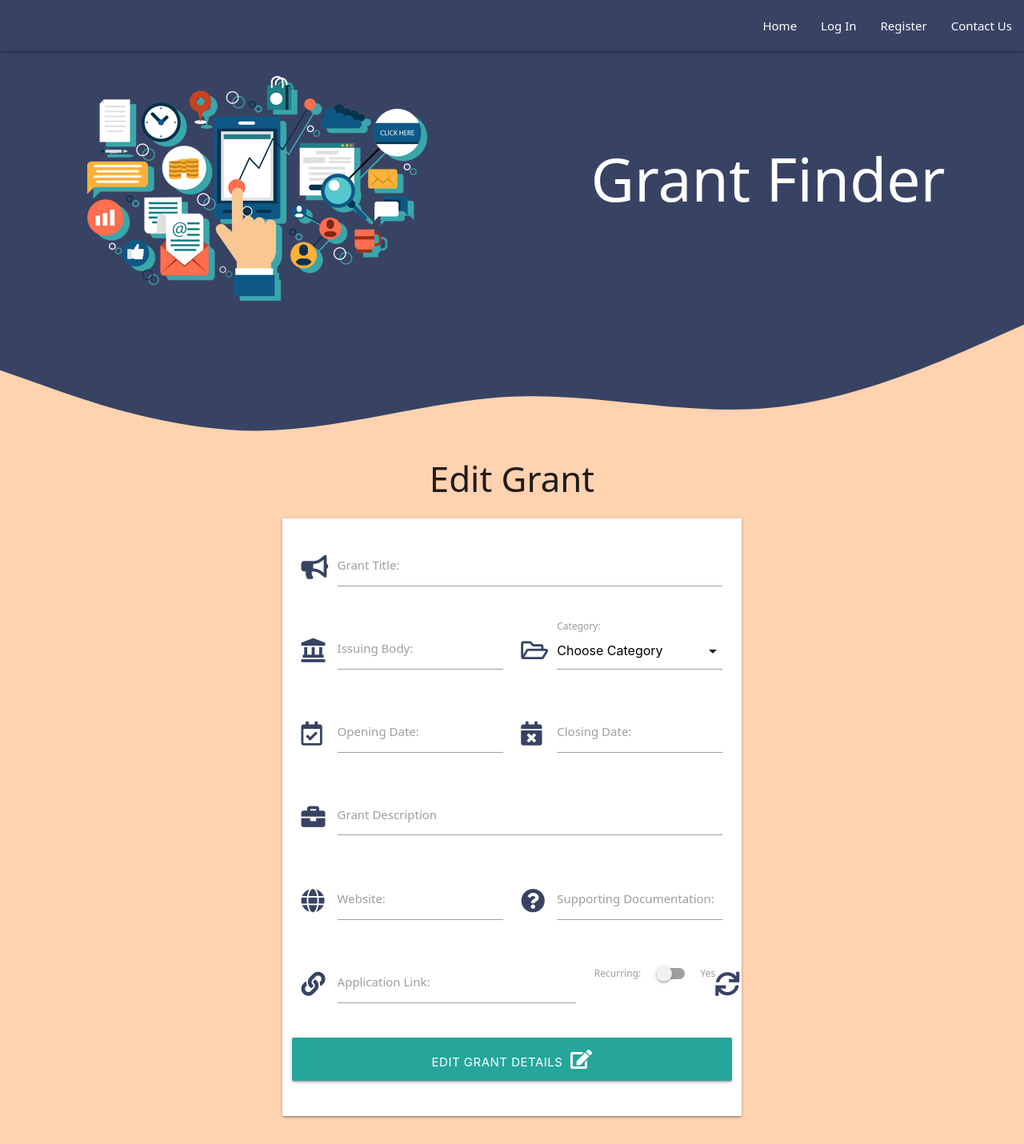
After one commit to Code-Institute-Submissions/StephenJ2020-Grant-Finder, a Flask app: template templates/edit_grant.html in a window 1280 px wide. The commit adds this page. Shown: the whole page at 80% size. Run offline with Flask 2, Linux system fonts and the light colour scheme; the template is opened without the code that fills it, so the values that code supplies are empty; some libraries are stand-ins or nearby versions.

Commit message:
feat: Create edit_grant.html and link to edit btn

```diff
--- a/app.py
+++ b/app.py
@@ -140,6 +140,13 @@ def add_grant():
     return render_template("add_grant.html", categories=categories)
 
 
+@app.route("/edit_grant/<grant_id>", methods=["GET", "POST"])
+def edit_grant(grant_id):
+    grant = mongo.db.grants.find_one({"_id": ObjectId(grant_id)})
+    categories = mongo.db.categories.find().sort("category_name", 1)
+    return render_template("edit_grant.html", grant=grant, categories=categories)
+
+
 if __name__ == "__main__":
     app.run(host=os.environ.get("IP"),
             port=int(os.environ.get("PORT")),
--- /dev/null
+++ b/templates/edit_grant.html
@@ -0,0 +1,104 @@
+{% extends "base.html" %}
+{% block content %}
+
+    <h3 class="center-align">Edit Grant</h3>
+    <div class="row">
+        <form class="col s12 m8 offset-m2" method="POST" action="{{ url_for('edit_grant', grant_id=grant._id) }}">
+            <div class="card-panel">
+                <!-- Grant Title -->
+                <div class="row">
+                    <div class="input-field col s12">
+                        <i class="fas fa-bullhorn prefix navy"></i>
+                        <input id="grant_title" name="grant_title" type="text" minlength="5"
+                            maxlength="30" pattern="^[a-zA-Z0-9, .]{5,30}$" class="validate" required>
+                        <label for="grant_title">Grant Title:</label>
+                    </div>
+                </div>
+                <!-- Issuing Body & Category-->
+                <div class="row">
+                    <div class="input-field col s12 m6">
+                        <i class="fas fa-landmark prefix navy"></i>
+                        <input id="issuing_body" name="issuing_body" type="text" minlength="5"
+                            maxlength="50" pattern="^[a-zA-Z0-9,& .]{5,50}$" class="validate" required>
+                        <label for="issuing_body">Issuing Body:</label>
+                    </div>
+                    <div class="input-field col s12 m6">
+                        <i class="far fa-folder-open prefix navy"></i>
+                        <select id="category_name" name="category_name" required>
+                            <option value="" disabled selected>Choose Category</option>
+                            {% for category in categories %}
+                                <option value="{{ category.category_name }}">{{ category.category_name }}</option>
+                            {% endfor %}
+                        </select>
+                        <label for="category_name">Category:</label>
+                    </div>
+                </div>
+                <!-- Opening & Closing Dates -->
+                <div class="row">
+                    <div class="input-field col s12 m6">
+                        <i class="far fa-calendar-check prefix navy"></i>
+                        <input id="opening_date" name="opening_date" type="text"
+                        class="datepicker validate" required>
+                        <label for="opening_date">Opening Date:</label>
+                    </div>
+                    <div class="input-field col s12 m6">
+                        <i class="fas fa-calendar-times prefix navy"></i>
+                        <input id="closing_date" name="closing_date" type="text"
+                        class="datepicker validate" required>
+                        <label for="closing_date">Closing Date:</label>
+                    </div>
+                </div>
+                <!-- Grant Description -->
+                <div class="row">
+                    <div class="input-field col s12">
+                        <i class="fas fa-briefcase prefix navy"></i>
+                        <textarea id="grant_description" name="grant_description" minlength="20" maxlength="200"
+                        class="materialize-textarea validate" required></textarea>
+                        <label for="grant_description">Grant Description</label>
+                    </div>
+                </div>
+                <!-- Website & Supporting Documentation -->
+                <div class="row">
+                    <div class="input-field col s12 m6">
+                        <i class="fas fa-globe prefix navy"></i>
+                        <input id="website" name="website" type="text" class="validate" required>
+                        <label for="website">Website:</label>
+                    </div>
+                    <div class="input-field col s12 m6">
+                        <i class="fas fa-question-circle prefix navy"></i>
+                        <input id="support_docs" name="support_docs" type="text" class="validate" required>
+                        <label for="support_docs">Supporting Documentation:</label>
+                    </div>
+                </div>
+                <!-- Application Link -->
+                <div class="row">
+                    <div class="input-field col s12 m8">
+                        <i class="fas fa-link prefix navy"></i>
+                        <input id="application_link" name="application_link" type="text" class="validate">
+                        <label for="application_link">Application Link:</label>
+                    </div>
+                    <div class="input-field col s12 m4">
+                        <div class="switch">
+                            <label for="is_recurring">
+                                Recurring:
+                                <input type="checkbox" id="is_recurring" name="is_recurring">
+                                <span class="lever"></span>
+                                Yes
+                            </label>
+
+                            </a><i class="fas fa-sync prefix navy tooltipped" data-position="bottom"
+                                data-tooltip="Open for applications monthly / annually"></i>
+                        </div>
+                    </div>
+                </div>
+                <!-- submit -->
+                <div class="row">
+                    <button type="submit" class="col s12 btn-large">
+                        Edit Grant Details &nbsp;<i class="fas fa-edit"></i>
+                    </button>
+                </div>
+            </div>
+        </form>
+    </div>
+
+{% endblock %}
--- a/templates/grants.html
+++ b/templates/grants.html
@@ -123,7 +123,7 @@
                                     </div>
                                     <div class="row">
                                         <div class="col s12 center-align">
-                                            <a href="" class="waves-effect waves-light btn-small">Edit</a>
+                                            <a href="{{ url_for('edit_grant', grant_id=grant._id) }}" class="waves-effect waves-light btn-small">Edit</a>
                                             <a href="" class="waves-effect waves-light btn-small">Delete</a>
                                             Added by: {{ grant.created_by }}
                                         </div>
@@ -244,7 +244,7 @@
                                     </div>
                                     <div class="row">
                                         <div class="col s12 center-align">
-                                            <a href="" class="waves-effect waves-light btn-small">Edit</a>
+                                            <a href="{{ url_for('edit_grant', grant_id=grant._id) }}" class="waves-effect waves-light btn-small">Edit</a>
                                             <a href="" class="waves-effect waves-light btn-small">Delete</a>
                                             Added by: {{ grant.created_by }}
                                         </div>
```
